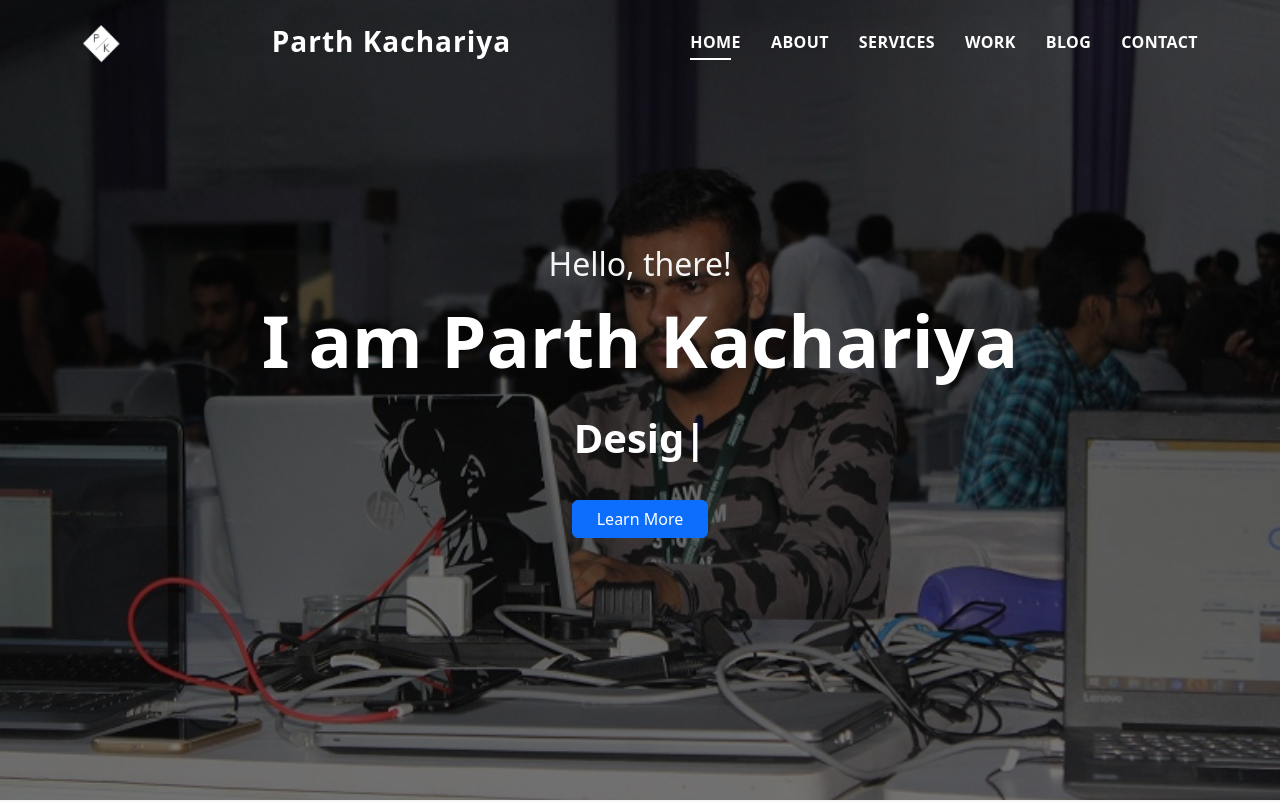
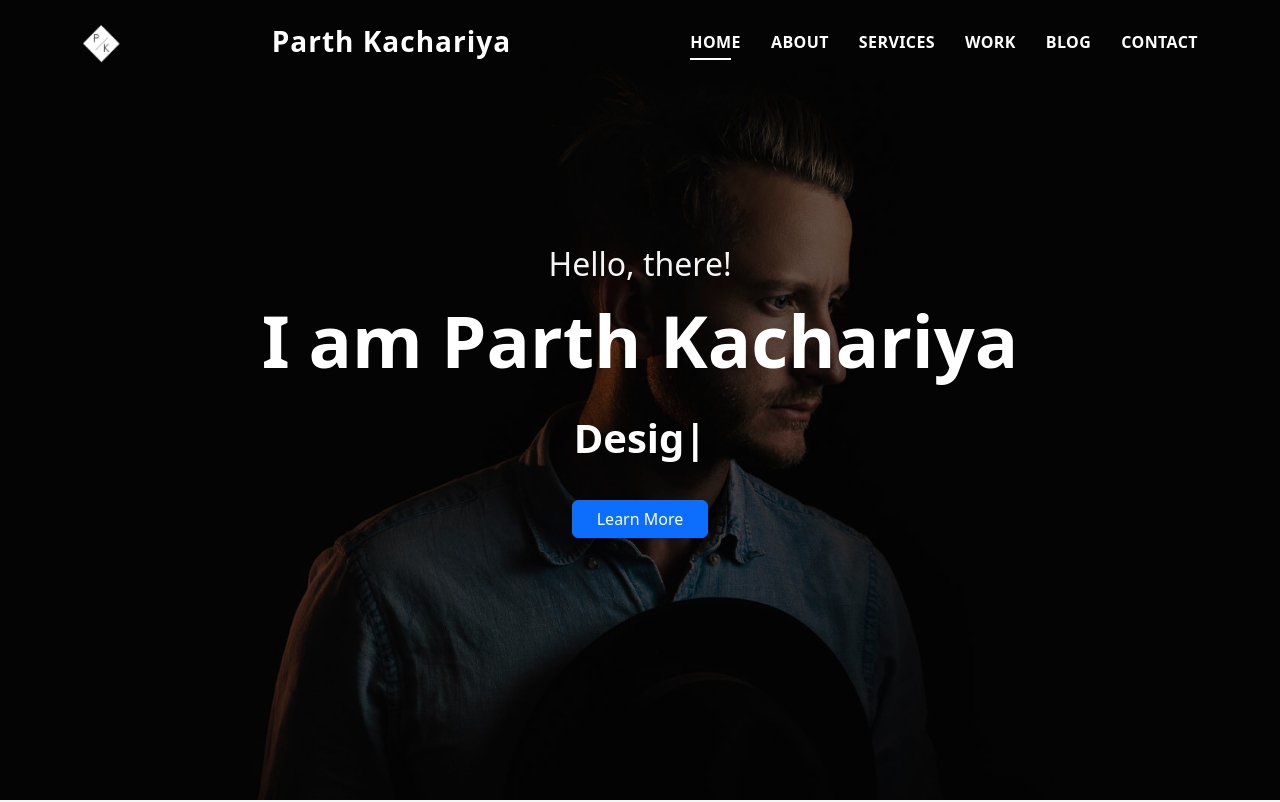
Before and after one commit to ParthKachariya/PortfolioBlog, a plain HTML site: page index.html in a window 1280 px wide. Shown: the top 802 px of the page. Drawn offline with Linux system fonts and the light colour scheme.

Commit message:
Update index.html

```diff
--- a/index.html
+++ b/index.html
@@ -56,8 +56,8 @@
   </header><!-- End Header -->
 
   <!-- ======= Hero Section ======= -->
-  <!-- <div id="hero" class="hero route bg-image" style="background-image: url(assets/img/hero-bg.jpg)">-->
-  <div id="hero" class="hero route bg-image" style="background-image: url(assets/img/IMG_8297.jpg)">
+   <div id="hero" class="hero route bg-image" style="background-image: url(assets/img/hero-bg.jpg)">
+  <!--<div id="hero" class="hero route bg-image" style="background-image: url(assets/img/IMG_8297.jpg)">-->
     <div class="overlay-itro"></div>
     <div class="hero-content display-table">
       <div class="table-cell">
```
